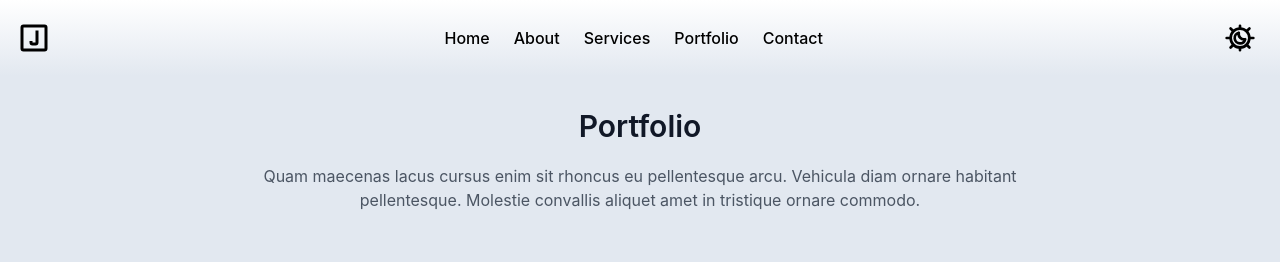
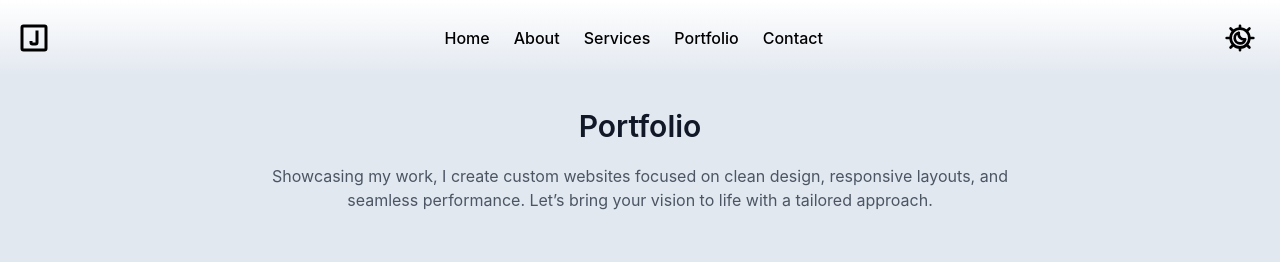
Before and after one commit to jacobadam/jacobadamdeveloper, a React (Create React App) app: page /portfolio in a window 1280 px wide. Shown: the top 262 px of the page. Built offline with nearby package versions, Linux system fonts and the light colour scheme.

Commit message:
update copy

```diff
--- a/src/Contact.js
+++ b/src/Contact.js
@@ -35,8 +35,8 @@ export default function Contact() {
               Contact Us
             </h2>
             <p className="text-gray-900 dark:text-white text-md font-normal pb-6">
-              This is your gateway to connect with us directly. Whether you have
-              inquiries, feedback, or simply want to say hello.
+              This is your gateway to connect directly with me. Whether you have
+              inquiries, feedback, or just want to say hello.
             </p>
             <div className="py-6 border-t border-stone-300 text-center">
               <div className="flex items-center gap-4">
--- a/src/Portfolio.js
+++ b/src/Portfolio.js
@@ -10,9 +10,9 @@ export default function Portfolio() {
               Portfolio
             </h2>
             <p className="font-normal text-base text-gray-600 dark:text-white max-w-3xl text-center">
-              Quam maecenas lacus cursus enim sit rhoncus eu pellentesque arcu.
-              Vehicula diam ornare habitant pellentesque. Molestie convallis
-              aliquet amet in tristique ornare commodo.
+              Showcasing my work, I create custom websites focused on clean
+              design, responsive layouts, and seamless performance. Let’s bring
+              your vision to life with a tailored approach.
             </p>
           </div>
         </div>
```
